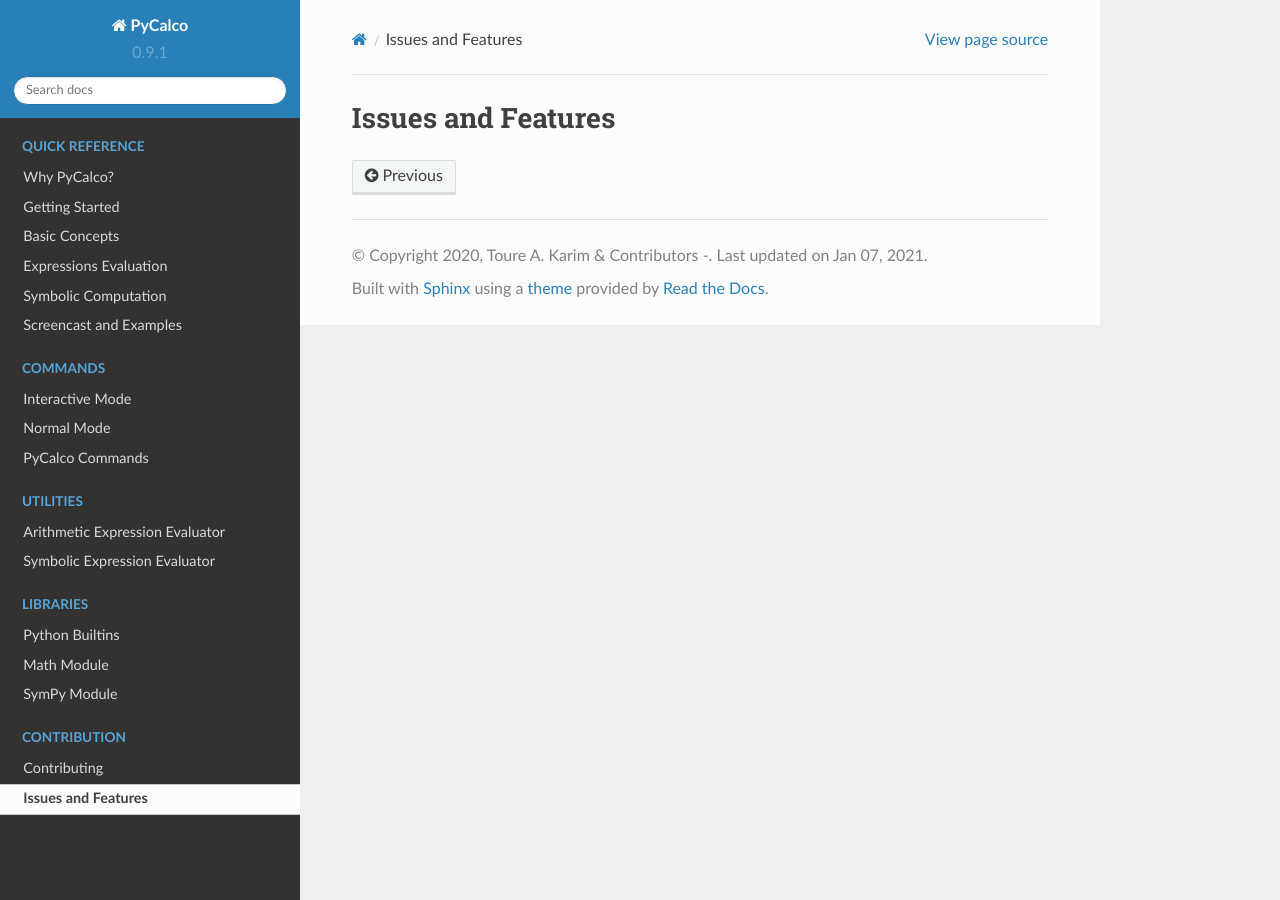
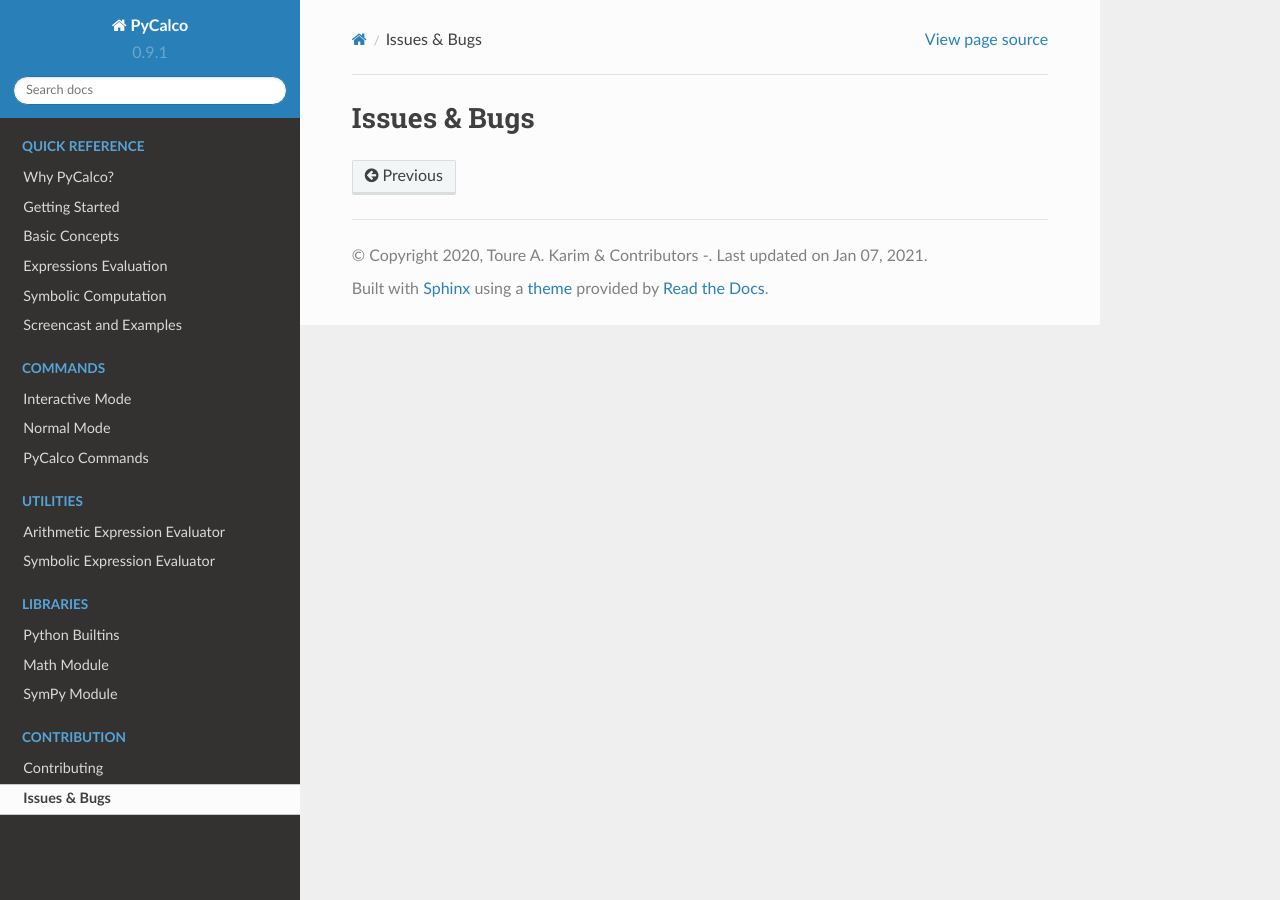
Before and after one commit to trabdlkarim/pycalco, a Sphinx documentation site: the page built from docs/source/support/feedback.rst, in a window 1280 px wide. Built offline with Sphinx 7.4.7 and the Read the Docs theme 2.0.0, drawn with Linux system fonts in a browser that asks for light colours.

Commit message:
Update feedback.rst

```diff
--- a/docs/source/support/feedback.rst
+++ b/docs/source/support/feedback.rst
@@ -1,2 +1,2 @@
-Issues and Features
-===================
+Issues & Bugs
+=============
```
